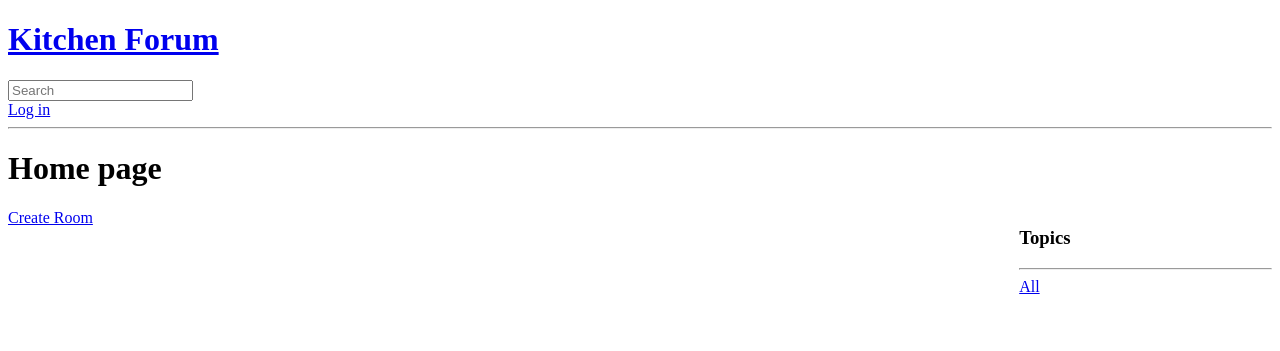
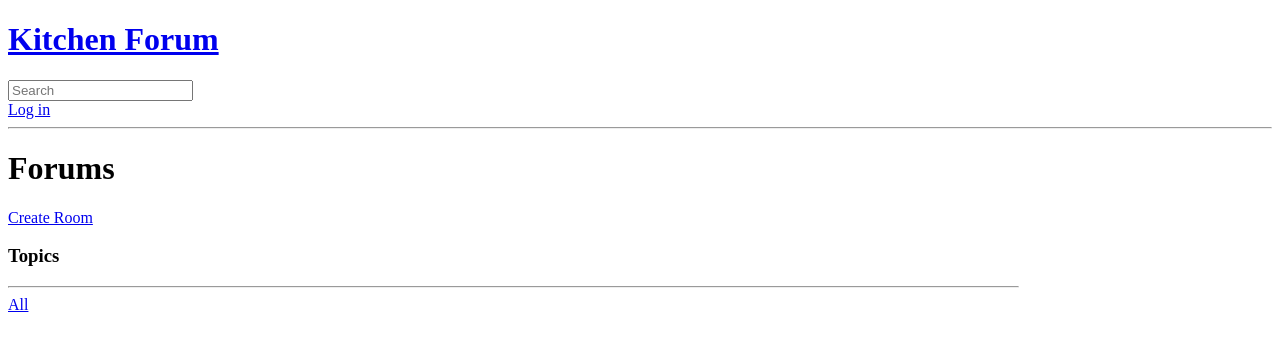
Before and after one commit to 5undel/Kitchen-Forum, a Django app: template base/templates/base/home.html in a window 1280 px wide. Shown: the top 351 px of the page. Run offline with Django 3.2, Linux system fonts and the light colour scheme; the template is opened without the code that fills it, so the values that code supplies are empty.

Commit message:
fix layoute

```diff
--- a/base/templates/base/home.html
+++ b/base/templates/base/home.html
@@ -4,25 +4,27 @@
 
 
 
-<h1>Home page</h1>
+<h1>Forums</h1>
 
 <div class="home-wrapper">
+    <div>
+        <a href="{% url 'create-room' %}">Create Room</a>
+    </div>
 
     <div>
-        <a href="{% url 'create-room' %}">Create Room</a>
-
         {% for room in rooms %}
             <div>
+                <small>{{ room.topic.name }}</small>
+                <br>
+                <a href="{% url 'user-page' room.host.id %}">@{{ room.host.username }}</a>
+                <h5>{{room.id}} -- <a href="{% url 'room' room.id %}">{{room.name}}</a></h5>
+                <br>
                 <a href="{% url 'update-room' room.id %}">Edit</a>
                 <a href="{% url 'delete-room' room.id %}">Delete</a>
-                <a href="{% url 'user-page' room.host.id %}">@{{ room.host.username }}</a>
-                <h5>{{room.id}} -- <a href="{% url 'room' room.id %}">{{room.name}}</a></h5>
-                <small>{{ room.topic.name }}</small>
                 <hr>
             </div>
         {% endfor %}
     </div>
-
     <div>
         <h3>Topics</h3>
         <hr>
```
